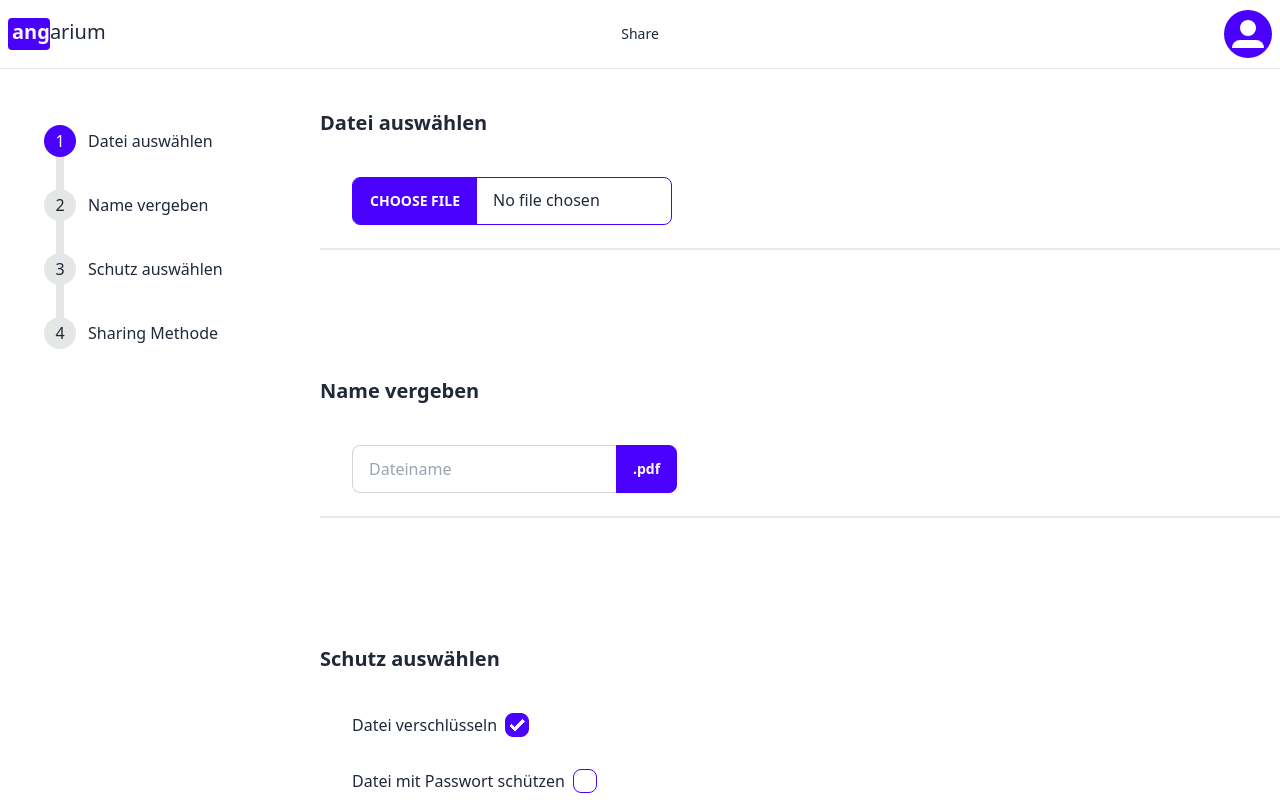
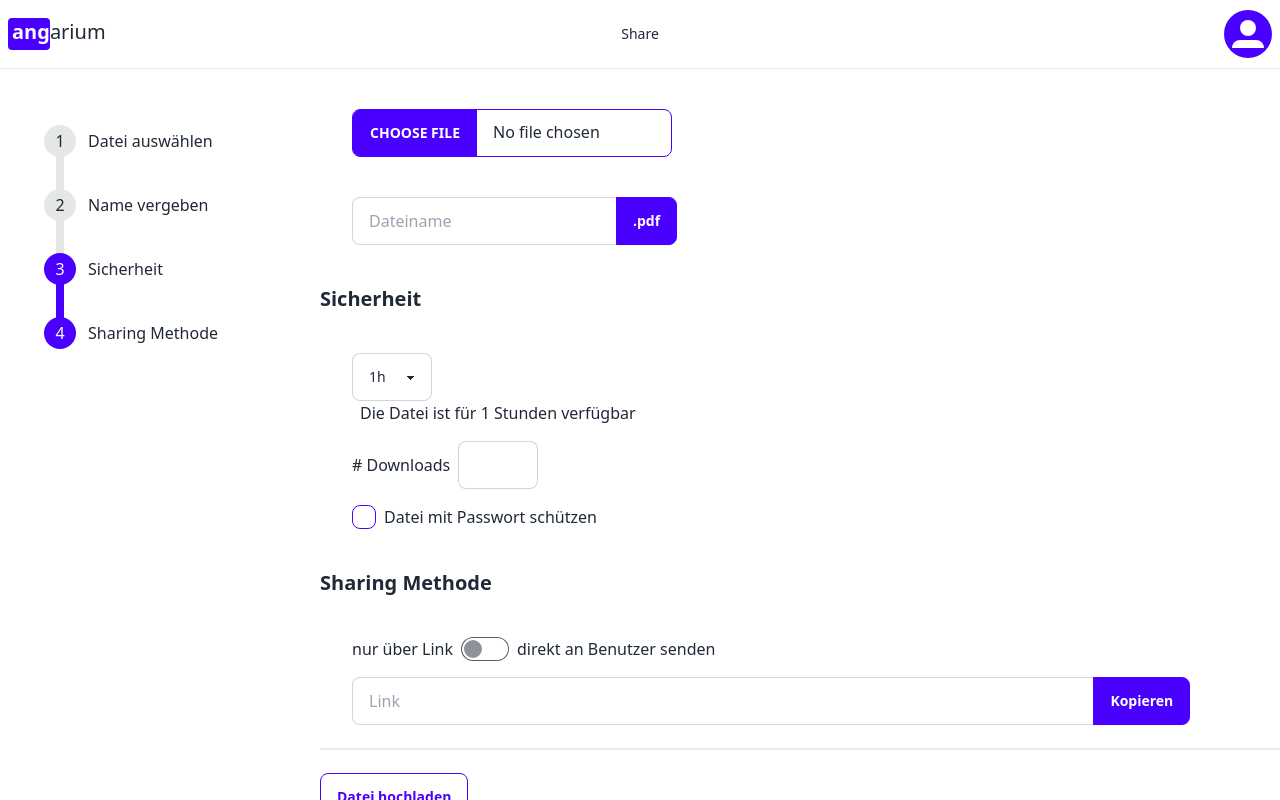
Before and after one commit to JuliusVenier/angarium, a SvelteKit app in the folder src/main/webui/: page /upload in a window 1280 px wide. Built offline with nearby package versions, Linux system fonts and the light colour scheme.

Commit message:
file upload (w/ hash/encryption)

```diff
--- a/src/main/webui/src/components/+login.svelte
+++ b/src/main/webui/src/components/+login.svelte
@@ -40,7 +40,7 @@
         })
         .catch((error) => {
             loginSuccess = false;
-                console.log(error);
+            console.error(error);
             errorMessage = "Ein Fehler ist aufgetretten";
         });
     }
--- a/src/main/webui/src/routes/upload/+page.svelte
+++ b/src/main/webui/src/routes/upload/+page.svelte
@@ -15,13 +15,11 @@
         @apply ml-8;
     }
 
-    .divider {
-        @apply mb-20;
-    }
-
 </style>
 <script>
     import { onMount } from "svelte";
+    import { hashFile } from "$lib/cryptography.js";
+    import { encryptFile } from "$lib/cryptography.js";
 
     const fileID = "file";
     const nameID = "name";
@@ -29,61 +27,126 @@
     const sharingID = "sha";
     const fileTxt = "Datei auswählen";
     const nameTxt = "Name vergeben";
-    const securityTxt = "Schutz auswählen";
+    const securityTxt = "Sicherheit";
     const sharingTxt = "Sharing Methode";
 
-    let scrollContainer;
-    let scrollPositionItem1;
-    let scrollPositionItem2;
-    let scrollPositionItem3;
-    let scrollPositionItem4;
-    let progress = 1;
+    let fileInput;
+    let nameInput;
+    let usePassword = false;
+    let password;
+    let sendToUsers = false;
+    let timeAvailable;
+    let maxDownloadCnt;
 
-    onMount(()=> {
-        scrollContainer.addEventListener('scroll', function(e) {
-            handleScroll();
-        });
+    onMount(() => {
+        updateProgress();
     });
 
-    function handleScroll() {
-        let scrollpos1 = scrollPositionItem1.getBoundingClientRect().top;
-        let scrollpos2 = scrollPositionItem2.getBoundingClientRect().top;
-        let scrollpos3 = scrollPositionItem3.getBoundingClientRect().top;
-        let scrollpos4 = scrollPositionItem4.getBoundingClientRect().top;
+    let progress = ["empty", "empty", "empty", "empty" ];
+    function updateProgress() {
+        if (fileInput.files.length > 0) {
+            progress[0] = "done";
+        }
+        else {
+            progress[0] = "empty";
+        }
 
-        console.log(scrollpos2);
-        let min = 69 - 10;
-        let max = 69 + 10;
+        if (nameInput.value.length > 0) {
+            progress[1] = "done";
+        }
+        else {
+            progress[1] = "empty";
+        }
 
-        if (scrollpos4 >= min && scrollpos4 <= max) {
-            progress = 4;
+        if (!usePassword || (usePassword && password.value.length > 0)) {
+            progress[2] = "done";
         }
-        else if (scrollpos3 >= min && scrollpos3 <= max) {
-            progress = 3;
+        else {
+            progress[2] = "empty";
         }
-        else if (scrollpos2 >= min && scrollpos2 <= max) {
-            progress = 2;
+
+        if (!sendToUsers) {
+            progress[3] = "done";
         }
-        else if (scrollpos1 >= min && scrollpos1 <= max) {
-            progress = 1;
+        else {
+            progress[3] = "empty";
         }
+
+        //console.log(progress);
     }
+
+    function checkUploadParams() {
+        return !progress.includes("empty");
+    }
+    async function uploadFile() {
+        //TODO check inputs, progress system not finished
+        /*if(!checkUploadParams()) {
+            console.log("params missing");
+            return;
+        }*/
+
+        let file = fileInput.files[0];
+
+        console.log("start hash");
+        let hash = null;
+        try {
+            hash = await hashFile(file);
+        } catch(e) {}
+        console.log("end hash: ", hash);
+
+        if (usePassword) {
+            console.log("start encrypt");
+            try {
+                file = await encryptFile(file, password);
+                if (file === null || file === undefined) {
+                    console.log("encryption failed");
+                    return;
+                }
+            } catch(e) {}
+            console.log("end encrypt: ", file);
+        }
+
+        //TODO file fetch call
+        /*
+        //Upload API Call
+        fetch("/api/upload", {
+            method: "PUT",
+            body: file,
+            headers: {
+                "max-days": timeAvailable,
+                "max-downloads": maxDownloadCnt,
+                "hash": hash
+            }
+        })
+        .then((response) => {
+            console.log(response.status);
+        })
+        .catch((error) => {
+            console.error(error);
+        });
+        */
+    }
+
 </script>
-<div class="flex h-full scroll-container" id="scrollContainer" bind:this="{scrollContainer}">
+<div class="flex h-full scroll-container">
     <div class="w-1/4 absolute mt-10 pl-10">
         <ul class="steps steps-vertical">
-            <li class="step step-accent"><a href="#{fileID}">{fileTxt}</a></li>
-            {#if progress >= 2}
+            {#if progress[0] === "done"}
+                <li class="step step-accent"><a href="#{fileID}">{fileTxt}</a></li>
+            {:else}
+                <li class="step"><a href="#{fileID}">{fileTxt}</a></li>
+            {/if}
+            {#if progress[1] === "done"}
                 <li class="step step-accent"><a href="#{nameID}">{nameTxt}</a></li>
             {:else}
                 <li class="step"><a href="#{nameID}">{nameTxt}</a></li>
             {/if}
-            {#if progress >= 3}
+            {#if progress[2] === "done"}
                 <li class="step step-accent"><a href="#{securityID}">{securityTxt}</a></li>
             {:else}
                 <li class="step"><a href="#{securityID}">{securityTxt}</a></li>
             {/if}
-            {#if progress >= 4}
+            {#if progress[3] === "done"}
                 <li class="step step-accent"><a href="#{sharingID}">{sharingTxt}</a></li>
             {:else}
                 <li class="step"><a href="#{sharingID}">{sharingTxt}</a></li>
@@ -92,46 +155,59 @@
     </div>
     <div class="w-1/4"></div>
     <div class="w-3/4">
-        <div id="{fileID}" class="pt-10 snap-start" bind:this={scrollPositionItem1}>
-            <div class="section-header">{fileTxt}</div>
+        <div id="{fileID}" class="pt-10 snap-start">
             <div class="section-content">
-                <input type="file" class="file-input file-input-bordered file-input-accent w-full max-w-xs" />
+                <input type="file" class="file-input file-input-bordered file-input-accent w-full max-w-xs" bind:this={fileInput} on:change={updateProgress} />
             </div>
         </div>
-        <div class="divider"></div>
-        <div id="{nameID}" class="pt-10 snap-start" bind:this={scrollPositionItem2}>
-            <div class="section-header">{nameTxt}</div>
+        <div id="{nameID}" class="pt-10 snap-start">
             <div class="section-content">
                 <div class="join">
-                    <input type="text" placeholder="Dateiname" class="input input-bordered w-full max-w-xs join-item" />
+                    <input type="text" placeholder="Dateiname" class="input input-bordered w-full max-w-xs join-item" bind:this={nameInput} on:change={updateProgress} />
                     <div class="btn btn-accent join-item">.pdf</div>
                 </div>
             </div>
         </div>
-        <div class="divider"></div>
-        <div id="{securityID}" class="pt-10 snap-start" bind:this={scrollPositionItem3}>
+        <div id="{securityID}" class="pt-10 snap-start">
             <div class="section-header">{securityTxt}</div>
             <div class="section-content">
-                <div class="flex flex-row items-center mb-8">
-                    <span class="mr-2">Datei verschlüsseln</span>
-                    <input type="checkbox" checked="checked" class="checkbox checkbox-accent" />
+                <div class="flex flex-row flex-wrap items-center">
+                    <select class="select select-bordered w-20 max-w-xs" bind:value={timeAvailable}>
+                        <option value="1">1h</option>
+                        <option value="4">4h</option>
+                        <option value="8">8h</option>
+                        <option value="12">12h</option>
+                        <option value="24">24h</option>
+                        <option value="48">48h</option>
+                    </select>
+                    <div class="w-full"></div>
+                    <span class="ml-2 text-gray">Die Datei ist für {timeAvailable} Stunden verfügbar</span>
                 </div>
-                <div class="flex flex-row flex-wrap items-center">
-                    <span class="mr-2">Datei mit Passwort schützen</span>
-                    <input type="checkbox" class="checkbox checkbox-accent" />
-                    <div class="basis-full"></div>
-                    <input type="text" placeholder="Passwort" class="input input-bordered w-full max-w-xs mt-4" />
+                <div class="flex flex-row flex-wrap items-center mt-4">
+                    <span class="mr-2"># Downloads</span>
+                    <input type="text" class="input input-bordered w-20 max-w-xs" bind:value={maxDownloadCnt} on:change={updateProgress} />
+                    {#if maxDownloadCnt !== undefined && maxDownloadCnt !== ""}
+                        <div class="w-full"></div>
+                        <span class="ml-2">Die Datei kann maximal {maxDownloadCnt} x heruntergeladen werden </span>
+                    {/if}
+                </div>
+                <div class="flex flex-row flex-wrap items-center mt-4">
+                    <input type="checkbox" class="checkbox checkbox-accent" bind:checked={usePassword} on:change={updateProgress} />
+                    <span class="ml-2">Datei mit Passwort schützen</span>
+                    {#if usePassword}
+                        <div class="basis-full"></div>
+                        <input type="text" placeholder="Passwort" class="input input-bordered w-full max-w-xs mt-4" bind:this={password} on:change={updateProgress} />
+                    {/if}
                 </div>
             </div>
         </div>
-        <div class="divider"></div>
-        <div id="{sharingID}" class="pt-10 snap-start" bind:this={scrollPositionItem4}>
+        <div id="{sharingID}" class="pt-10 snap-start">
             <div class="section-header">{sharingTxt}</div>
             <div class="section-content">
                 <div class="flex flex-row flex-wrap items-center">
-                    <span>Link</span>
-                    <input type="checkbox" class="toggle toggle-accent toggle-md mx-2" />
-                    <span>Direkt</span>
+                    <span>nur über Link</span>
+                    <input type="checkbox" class="toggle toggle-accent toggle-md mx-2" bind:checked={sendToUsers} on:change={updateProgress} />
+                    <span>direkt an Benutzer senden</span>
                 </div>
                 <div class="join mt-4 w-full">
                     <input type="text" placeholder="Link" class="input input-bordered w-4/5 join-item" />
@@ -140,7 +216,7 @@
             </div>
         </div>
         <div class="divider"></div>
-        <button class="btn btn-outline btn-accent">Datei hochladen</button>
+        <button class="btn btn-outline btn-accent" on:click={uploadFile}>Datei hochladen</button>
         <div class="h-3/5"></div>
     </div>
 </div>
```
Also changed, not shown: src/main/webui/src/lib/cryptography.js (added), 1 other file (tests, documents, lock files or other folders). Lines whose indentation alone changed are shown as unchanged.
